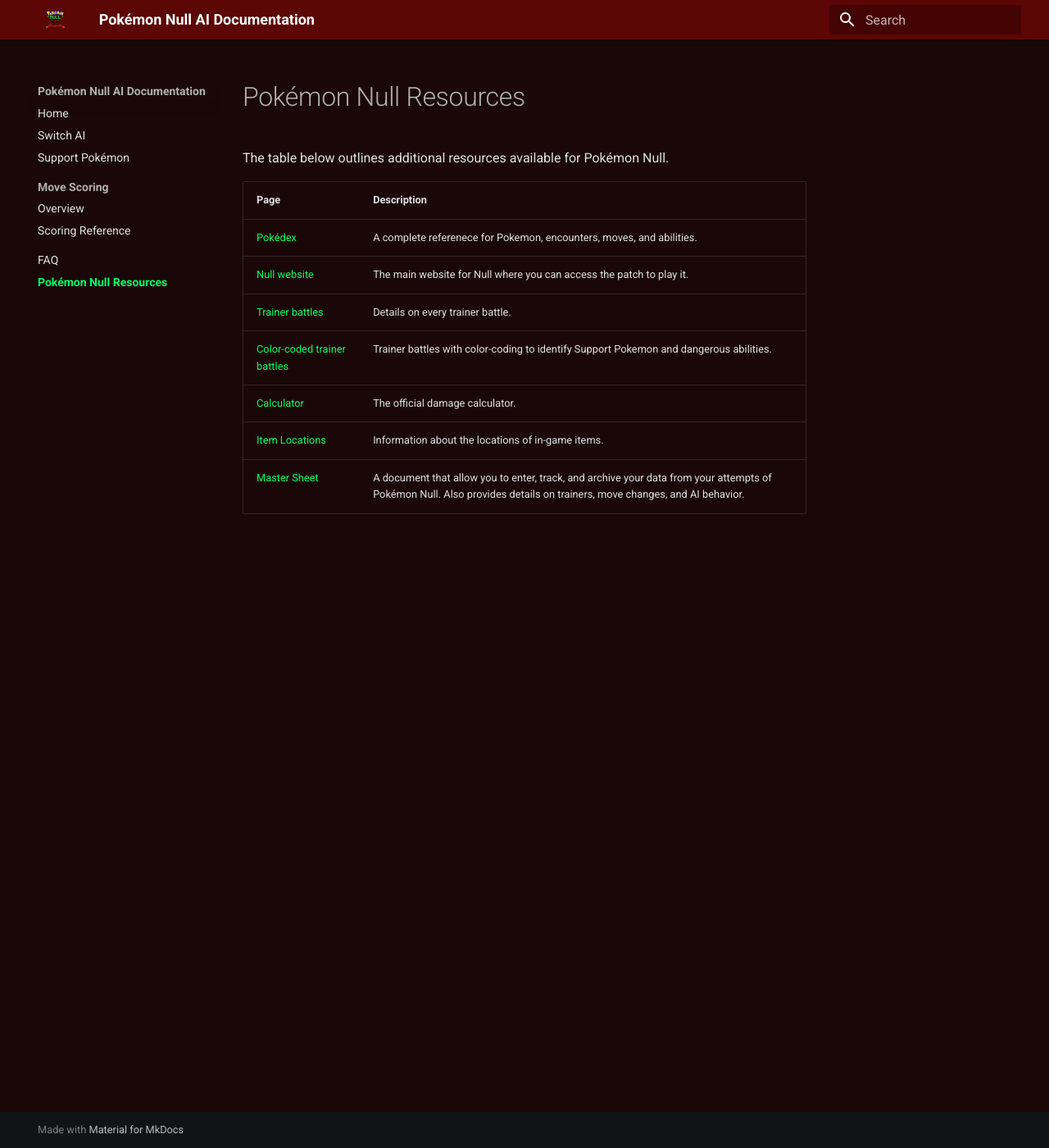
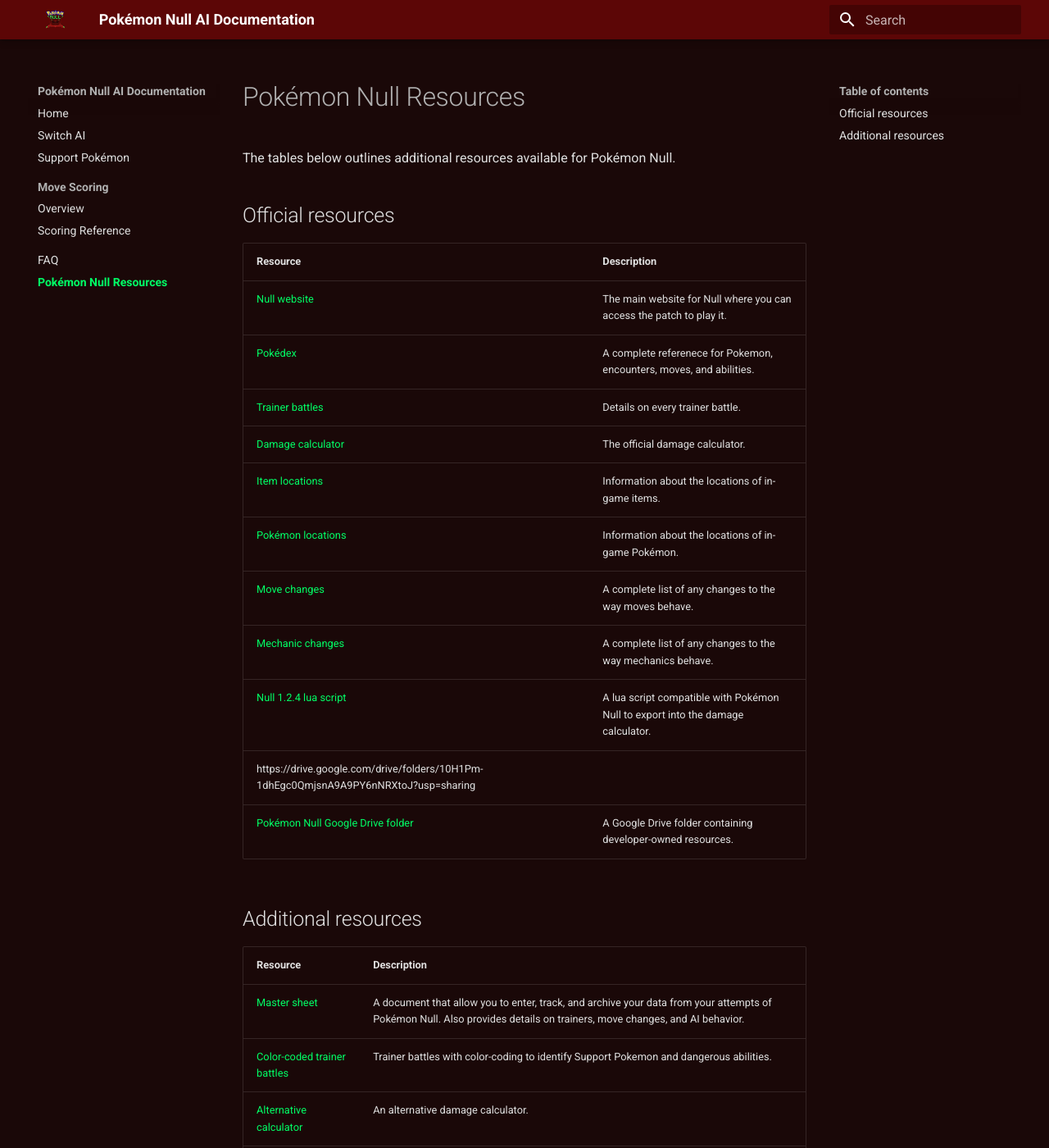
Before and after one commit to jellytronical/Null-AI-Documentation, an MkDocs documentation site: the page built from docs/resources.md, in a window 1280 px wide and 1400 px high. Shown: the whole window at 82% size. Built offline with MkDocs 1.6.1 and Material for MkDocs 9.7.7, drawn with Linux system fonts in a browser that asks for light colours; some of the changed text lies outside the part shown.

Commit message:
Add resource page

```diff
--- a/docs/resources.md
+++ b/docs/resources.md
@@ -1,13 +1,30 @@
 # Pokémon Null Resources
 
-The table below outlines additional resources available for Pokémon Null.
+The tables below outlines additional resources available for Pokémon Null.
 
-| Page | Description |
+## Official resources
+
+| Resource | Description |
 | --- | --- |
+| [Null website](https://pokemonnull.com/) | The main website for Null where you can access the patch to play it. |
 | [Pokédex](https://nulldex.pokemon0null.workers.dev/) | A complete referenece for Pokemon, encounters, moves, and abilities. |
-| [Null website](https://pokemonnull.com/) | The main website for Null where you can access the patch to play it. |
 | [Trainer battles](https://docs.google.com/spreadsheets/d/1mwHPt0AMzOJ_hfmDrVZpKP-Hf4eTT0ROhY8Wa7bY7r8/edit?usp=sharing) | Details on every trainer battle. |
+| [Damage calculator](https://nullcalc.pokemon0null.workers.dev/) | The official damage calculator. |
+| [Item locations](https://docs.google.com/spreadsheets/d/1ForxCI9BczgfLYHEOTd-3Cg4tEa3Nn_VNk5nx-OLedo/edit?usp=sharing) | Information about the locations of in-game items.  |
+| [Pokémon locations](https://docs.google.com/spreadsheets/d/1EdJf2JRe5dLPEX1vWmbeRFeCIh-7hgos-t52JQd1Xb8/edit?usp=sharing) | Information about the locations of in-game Pokémon.  |
+| [Move changes](https://docs.google.com/spreadsheets/d/17Vyr-bXeu9MGMZt_7dttb1OF8cuIcc5LihYmL0DEUu8/edit?usp=drive_link) | A complete list of any changes to the way moves behave. |
+| [Mechanic changes](https://drive.google.com/file/d/1eT_iu57FVhxJHkjPC0zy5qAkmVxdmD85/view?usp=drive_link) |A complete list of any changes to the way mechanics behave. |
+| [Null 1.2.4 lua script](https://drive.google.com/file/d/18TtRw55QwHdHl84cCq_ATEACSY_Txz0g/view?usp=sharing) | A lua script compatible with Pokémon Null to export into the damage calculator. |
+| https://drive.google.com/drive/folders/10H1Pm-1dhEgc0QmjsnA9A9PY6nNRXtoJ?usp=sharing
+| [Pokémon Null Google Drive folder](https://drive.google.com/drive/folders/10H1Pm-1dhEgc0QmjsnA9A9PY6nNRXtoJ?usp=sharing) | A Google Drive folder containing developer-owned resources. |
+
+
+## Additional resources
+
+| Resource | Description |
+| --- | --- |
+| [Master sheet](https://docs.google.com/spreadsheets/d/16OKQJxnR0fDui9g4lhzx4x8qiCOTptAOYA8zDOn6h04/edit?usp=sharing) | A document that allow you to enter, track, and archive your data from your attempts of Pokémon Null. Also provides details on trainers, move changes, and AI behavior.
 | [Color-coded trainer battles](https://docs.google.com/spreadsheets/d/1ack17Gkn_sRG94HD9CP2UE0NcJ0RZz8FvBf6OgRxDMI/edit?usp=sharing) | Trainer battles with color-coding to identify Support Pokemon and dangerous abilities. |
-| [Calculator](https://nullcalc.pokemon0null.workers.dev/) | The official damage calculator. |
-| [Item Locations](https://docs.google.com/spreadsheets/d/1ForxCI9BczgfLYHEOTd-3Cg4tEa3Nn_VNk5nx-OLedo/edit?gid=1689048578#gid=1689048578) | Information about the locations of in-game items.  |
-| [Master Sheet](https://docs.google.com/spreadsheets/d/16OKQJxnR0fDui9g4lhzx4x8qiCOTptAOYA8zDOn6h04/edit?usp=sharing) | A document that allow you to enter, track, and archive your data from your attempts of Pokémon Null. Also provides details on trainers, move changes, and AI behavior.
+| [Alternative calculator](https://nathanmelons.github.io/Null-1.2-Damage-Calc//) | An alternative damage calculator. |
+| [Encounter tracker](https://null-tracker-12.vercel.app/) | A tracker for your encounters and duplicate Pokémon.  |
+| [Stream display](https://github.com/Sykless/PokemonNullDisplay) | A program that generates images of Pokémon caught in-game. |
```
